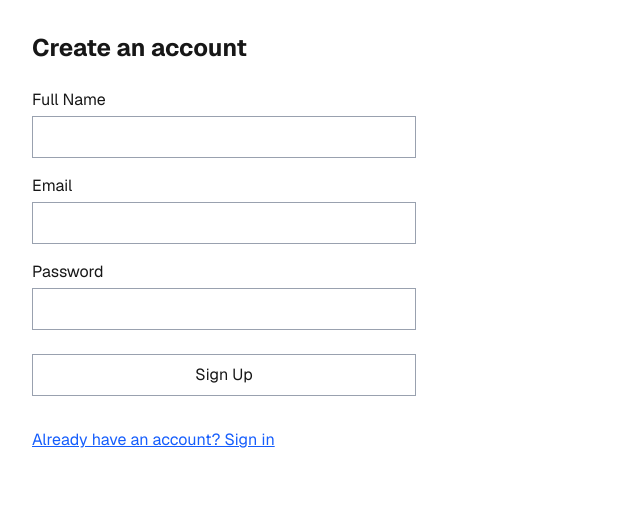
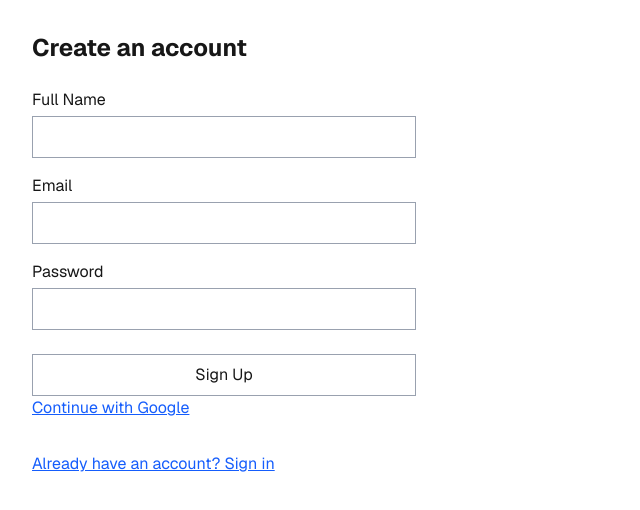
Before and after one commit to tanmay-mevada/Print-Stack, a Next.js app: page /signup in a window 1280 px wide. Shown: the top 510 px of the page, without its empty margins (0-640 px from the left). Built offline with nearby package versions, Linux system fonts and the light colour scheme.

Commit message:
google auth done

```diff
--- a/src/app/(auth)/actions.ts
+++ b/src/app/(auth)/actions.ts
@@ -57,3 +57,25 @@ export async function logoutAction() {
   // Send the user back to the login page
   redirect('/login')
 }
+
+export async function signInWithGoogleAction() {
+  const supabase = await createClient()
+
+  const { data, error } = await supabase.auth.signInWithOAuth({
+    provider: 'google',
+    options: {
+      // Supabase will redirect back to your callback route after Google approves
+      redirectTo: `${process.env.NEXT_PUBLIC_SITE_URL || 'http://localhost:3000'}/auth/callback`
+    }
+  })
+
+  if (error) {
+    console.error('Google Auth Error:', error.message)
+    return { error: error.message }
+  }
+
+  // Redirect the user to the Google login screen
+  if (data.url) {
+    redirect(data.url)
+  }
+}
--- a/src/app/(auth)/login/page.tsx
+++ b/src/app/(auth)/login/page.tsx
@@ -2,7 +2,7 @@
 
 import { useState } from 'react'
 import Link from 'next/link'
-import { loginAction } from '../actions'
+import { loginAction, signInWithGoogleAction } from '../actions'
 
 export default function LoginPage() {
   const [error, setError] = useState<string | null>(null)
@@ -56,11 +56,21 @@ export default function LoginPage() {
         </button>
       </form>
 
+      <form action={signInWithGoogleAction} className="mb-6">
+        <button
+          type="submit"
+          className="text-blue-600 underline bg-transparent border-none p-0 cursor-pointer text-base"
+        >
+          Continue with Google
+        </button>
+      </form>
+
       <div className="mt-8">
         <Link href="/signup" className="text-blue-600 underline">
           Don't have an account? Sign up
         </Link>
       </div>
+
     </div>
   )
 }
--- a/src/app/(auth)/signup/page.tsx
+++ b/src/app/(auth)/signup/page.tsx
@@ -3,7 +3,7 @@
 import { useState } from 'react'
 import Link from 'next/link'
 import { useRouter } from 'next/navigation'
-import { signupAction } from '../actions'
+import { signInWithGoogleAction, signupAction } from '../actions'
 
 export default function SignupPage() {
   const router = useRouter()
@@ -73,6 +73,15 @@ export default function SignupPage() {
         </button>
       </form>
 
+      <form action={signInWithGoogleAction} className="mb-6">
+        <button
+          type="submit"
+          className="text-blue-600 underline bg-transparent border-none p-0 cursor-pointer text-base"
+        >
+          Continue with Google
+        </button>
+      </form>
+
       <div className="mt-8">
         <Link href="/login" className="text-blue-600 underline">
           Already have an account? Sign in
```
Also changed, not shown: src/app/auth/callback/route.ts (renamed from src/app/(auth)/callback/route.ts).
